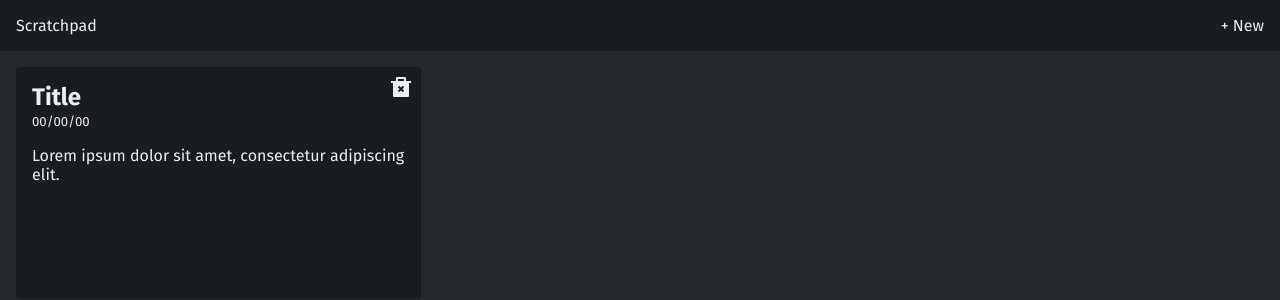
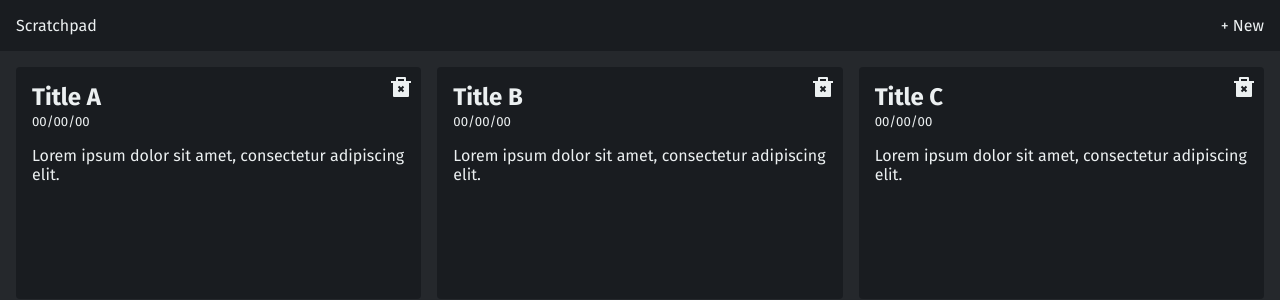
Before and after one commit to MoisesDuarte/react-ts-scratchpad, a React (Vite) app: page / in a window 1280 px wide. Shown: the top 300 px of the page. Built offline with nearby package versions, Linux system fonts and the light colour scheme.

Commit message:
Code Revisions + Story Delete Logic

```diff
--- a/src/App.tsx
+++ b/src/App.tsx
@@ -1,4 +1,4 @@
-import { useState, FormEvent } from 'react'
+import { useState, FormEvent, MouseEvent } from 'react'
 import styled from 'styled-components'
 import { RiDeleteBin2Fill } from "react-icons/ri";
 
@@ -13,10 +13,20 @@ const App = () => {
   const [currentStoryIndex, setCurrentStoryIndex] = useState(0);
   const [stories, setStories] = useState<Story[]>([
     {
-      title: 'Title',
+      title: 'Title A',
       date: '00/00/00',
       body: 'Lorem ipsum dolor sit amet, consectetur adipiscing elit.',
-    }
+    },
+    {
+      title: 'Title B',
+      date: '00/00/00',
+      body: 'Lorem ipsum dolor sit amet, consectetur adipiscing elit.',
+    },
+    {
+      title: 'Title C',
+      date: '00/00/00',
+      body: 'Lorem ipsum dolor sit amet, consectetur adipiscing elit.',
+    },
   ]);
 
   function onAddStory(e: FormEvent): void {
@@ -28,8 +38,8 @@ const App = () => {
       body: { value: string };
     };
 
-    setStories((prevProps) => ([
-      ...prevProps,
+    setStories((prevStories) => ([
+      ...prevStories,
       {
         title: target.title.value,
         date: target.date.value,
@@ -43,6 +53,16 @@ const App = () => {
   function onPreviewStory(index: number): void {
     setCurrentStoryIndex(index);
     setShowPreviewModal(true);
+  }
+
+  function onDeleteStory(e: MouseEvent, deleteIndex: number) {
+    e.stopPropagation();
+
+    if (window.confirm('Do you really want to delete this story?')) {
+      setStories((prevStories,) => ([
+        ...prevStories.filter((e, index) => index !== deleteIndex)
+      ]));
+    }
   }
 
   return (
@@ -59,8 +79,8 @@ const App = () => {
           {
             stories.length ? (stories.map((story, index) => {
               return (
-                <StoryItem onClick={() => onPreviewStory(index)}>
-                  <button className="delete-button">
+                <StoryItem onClick={() => onPreviewStory(index)} key={index}>
+                  <button className="delete-button" onClick={(e) => onDeleteStory(e, index)}>
                     <RiDeleteBin2Fill />
                   </button>
                   <h1>{ story.title }</h1>
@@ -145,6 +165,11 @@ const StoryItem = styled.div`
       border: none;
       background-color: transparent;
       color: var(--color-text);
+      cursor: pointer;
+
+      &:hover {
+        color: var(--color-danger);
+      }
     }
 
     h1 {
--- a/src/components/GenericModal.tsx
+++ b/src/components/GenericModal.tsx
@@ -1,9 +1,9 @@
-import React, { FC } from 'react'
+import { MouseEvent, ReactNode, FC } from 'react'
 import styled from 'styled-components'
 
 interface GenericModalProps {
-  handleClose: (ev: React.MouseEvent) => void;
-  children: React.ReactNode;
+  handleClose: (ev: MouseEvent) => void;
+  children: ReactNode;
 }
 
 const GenericModal: FC<GenericModalProps> = ({
--- a/src/index.css
+++ b/src/index.css
@@ -6,6 +6,8 @@
   --color-secondary-accent: #0e1013;
   --color-tertiary: #ECF0F1;
   --color-text: #ECF0F1;
+
+  --color-danger: #ff0000;
 }
 
 * {
```
